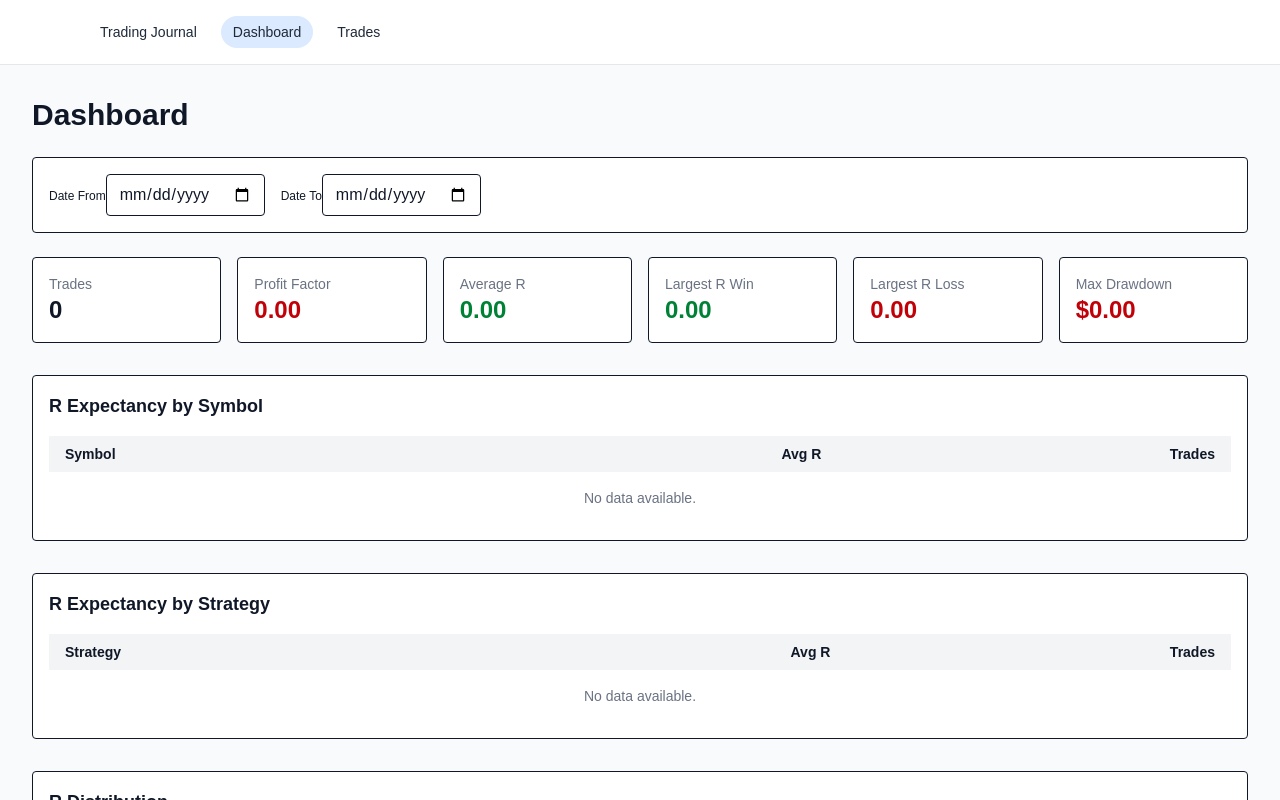
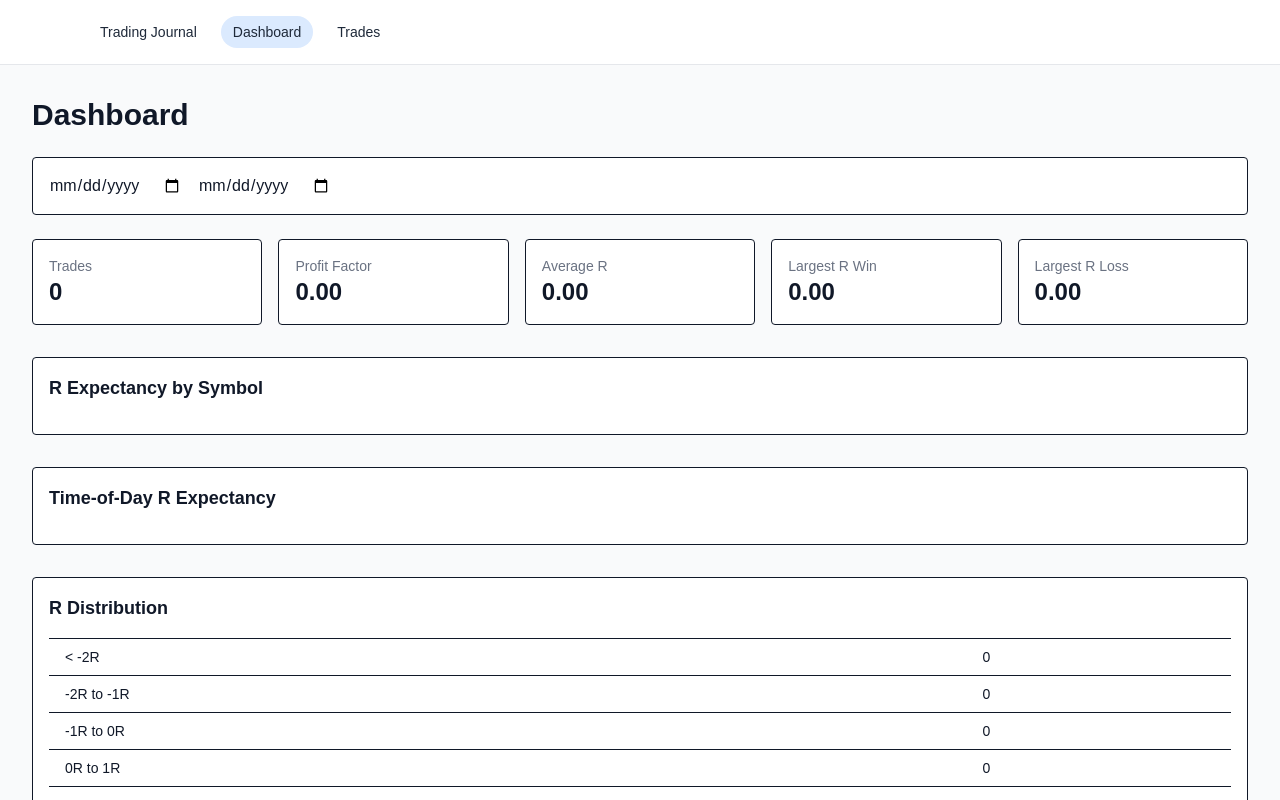
Before and after one commit to jorgemancipe/trading-journal, a Next.js app: page /dashboard in a window 1280 px wide. Shown: the top 800 px of the page. Built offline with nearby package versions, Linux system fonts and the light colour scheme.

Commit message:
Refactor DashboardPage and simplify components

```diff
--- a/app/dashboard/page.tsx
+++ b/app/dashboard/page.tsx
@@ -26,7 +26,6 @@ function buildRDistribution(rs: number[]) {
     { label: "1R to 2R", min: 1, max: 2 },
     { label: "> 2R", min: 2, max: Infinity },
   ];
-
   return buckets.map((b) => ({
     label: b.label,
     count: rs.filter((r) => r >= b.min && r < b.max).length,
@@ -37,7 +36,6 @@ function buildRDistribution(rs: number[]) {
 
 export default function DashboardPage() {
   const { trades } = useTrades();
-
   const [dateFrom, setDateFrom] = useState("");
   const [dateTo, setDateTo] = useState("");
 
@@ -74,6 +72,7 @@ export default function DashboardPage() {
     };
   }, [filteredTrades]);
 
+  /* ✅ R expectancy by symbol */
   const rBySymbol = useMemo(() => {
     const map = new Map<string, { totalR: number; count: number }>();
     for (const t of filteredTrades) {
@@ -92,26 +91,24 @@ export default function DashboardPage() {
       .sort((a, b) => b.avgR - a.avgR);
   }, [filteredTrades]);
 
-  const rByStrategy = useMemo(() => {
-    const map = new Map<string, { totalR: number; count: number }>();
-
+  /* ✅ R expectancy by time of day */
+  const rByHour = useMemo(() => {
+    const map = new Map<number, { totalR: number; count: number }>();
     for (const t of filteredTrades) {
-      const strategy = (t.strategy || "Unassigned") as string;
+      const hour = new Date(t.date).getHours();
       const r = t.profit / t.risk;
-
-      const entry = map.get(strategy) ?? { totalR: 0, count: 0 };
+      const entry = map.get(hour) ?? { totalR: 0, count: 0 };
       entry.totalR += r;
       entry.count += 1;
-      map.set(strategy, entry);
+      map.set(hour, entry);
     }
-
     return Array.from(map.entries())
-      .map(([strategy, v]) => ({
-        strategy,
+      .map(([hour, v]) => ({
+        hour,
         avgR: v.totalR / v.count,
         trades: v.count,
       }))
-      .sort((a, b) => b.avgR - a.avgR);
+      .sort((a, b) => a.hour - b.hour);
   }, [filteredTrades]);
 
   return (
@@ -120,147 +117,57 @@ export default function DashboardPage() {
 
       {/* Filters */}
       <div className="mb-6 bg-white p-4 border rounded flex gap-4">
-        <div>
-          <label className="text-xs">Date From</label>
-          <input
-            type="date"
-            value={dateFrom}
-            onChange={(e) => setDateFrom(e.target.value)}
-            className="border rounded px-3 py-2"
-          />
-        </div>
-        <div>
-          <label className="text-xs">Date To</label>
-          <input
-            type="date"
-            value={dateTo}
-            onChange={(e) => setDateTo(e.target.value)}
-            className="border rounded px-3 py-2"
-          />
-        </div>
+        <input type="date" value={dateFrom} onChange={(e) => setDateFrom(e.target.value)} />
+        <input type="date" value={dateTo} onChange={(e) => setDateTo(e.target.value)} />
       </div>
 
-      {/* Core Metrics */}
-      <div className="grid grid-cols-1 md:grid-cols-6 gap-4 mb-8">
+      {/* Metrics */}
+      <div className="grid grid-cols-1 md:grid-cols-5 gap-4 mb-8">
         <Metric label="Trades" value={metrics.trades} />
-        <Metric
-          label="Profit Factor"
-          value={metrics.profitFactor === Infinity ? "∞" : metrics.profitFactor.toFixed(2)}
-          positive={metrics.profitFactor >= 1}
-          negative={metrics.profitFactor < 1}
-        />
-        <Metric
-          label="Average R"
-          value={metrics.avgR.toFixed(2)}
-          positive={metrics.avgR >= 0}
-          negative={metrics.avgR < 0}
-        />
-        <Metric label="Largest R Win" value={metrics.largestRWin.toFixed(2)} positive />
-        <Metric label="Largest R Loss" value={metrics.largestRLoss.toFixed(2)} negative />
-        <Metric label="Max Drawdown" value={`$${metrics.maxDrawdown.toFixed(2)}`} negative />
+        <Metric label="Profit Factor" value={metrics.profitFactor === Infinity ? "∞" : metrics.profitFactor.toFixed(2)} />
+        <Metric label="Average R" value={metrics.avgR.toFixed(2)} />
+        <Metric label="Largest R Win" value={metrics.largestRWin.toFixed(2)} />
+        <Metric label="Largest R Loss" value={metrics.largestRLoss.toFixed(2)} />
       </div>
 
-      {/* R Expectancy by Symbol */}
-      <div className="bg-white border rounded p-4 mb-8">
-        <h2 className="text-lg font-semibold mb-4">R Expectancy by Symbol</h2>
-        <SimpleTable rows={rBySymbol} firstHeader="Symbol" />
-      </div>
+      {/* R by Symbol */}
+      <Section title="R Expectancy by Symbol" rows={rBySymbol} firstKey="symbol" />
 
-      {/* ✅ R Expectancy by Strategy */}
-      <div className="bg-white border rounded p-4 mb-8">
-        <h2 className="text-lg font-semibold mb-4">R Expectancy by Strategy</h2>
-        <SimpleTable rows={rByStrategy} firstHeader="Strategy" />
-      </div>
+      {/* ✅ R by Time of Day */}
+      <Section title="Time‑of‑Day R Expectancy" rows={rByHour} firstKey="hour" suffix=":00" />
 
       {/* R Distribution */}
-      <div className="bg-white border rounded p-4">
-        <h2 className="text-lg font-semibold mb-4">R Distribution</h2>
-        <div className="flex items-end gap-4 h-48">
-          {metrics.rDist.map((b) => (
-            <div key={b.label} className="flex flex-col items-center w-16">
-              <div
-                className="bg-blue-600 w-full"
-                style={{ height: `${b.count * 20}px`, minHeight: 8 }}
-              />
-              <div className="text-xs mt-2">{b.label}</div>
-              <div className="text-xs text-gray-500">{b.count}</div>
-            </div>
-          ))}
-        </div>
-      </div>
+      <Section title="R Distribution" rows={metrics.rDist} />
     </main>
   );
 }
 
-/* ───────── reusable table ───────── */
+/* ───────── reusable components ───────── */
 
-function SimpleTable({
-  rows,
-  firstHeader,
-}: {
-  rows: { avgR: number; trades: number }[] & Record<string, any>[];
-  firstHeader: string;
-}) {
+function Section({ title, rows, firstKey, suffix = "" }: any) {
   return (
+    <div className="bg-white border rounded p-4 mb-8">
+      <h2 className="text-lg font-semibold mb-4">{title}</h2>
       <table className="min-w-full text-sm">
-      <thead className="bg-gray-100">
-        <tr>
-          <th className="px-4 py-2 text-left">{firstHeader}</th>
-          <th className="px-4 py-2 text-right">Avg R</th>
-          <th className="px-4 py-2 text-right">Trades</th>
-        </tr>
-      </thead>
         <tbody>
-        {rows.map((r) => (
-          <tr key={r[firstHeader.toLowerCase()] ?? r.strategy ?? r.symbol} className="border-t">
-            <td className="px-4 py-2 font-medium">
-              {r[firstHeader.toLowerCase()] ?? r.strategy ?? r.symbol}
-            </td>
-            <td
-              className={`px-4 py-2 text-right font-semibold ${
-                r.avgR >= 0 ? "text-green-700" : "text-red-700"
-              }`}
-            >
-              {r.avgR.toFixed(2)}
-            </td>
-            <td className="px-4 py-2 text-right">{r.trades}</td>
+          {rows.map((r: any, i: number) => (
+            <tr key={i} className="border-t">
+              <td className="px-4 py-2">{firstKey ? r[firstKey] + suffix : r.label}</td>
+              <td className="px-4 py-2 text-right">{r.avgR ?? r.count}</td>
+              <td className="px-4 py-2 text-right">{r.trades ?? ""}</td>
             </tr>
           ))}
-        {rows.length === 0 && (
-          <tr>
-            <td colSpan={3} className="px-4 py-4 text-center text-gray-500">
-              No data available.
-            </td>
-          </tr>
-        )}
         </tbody>
       </table>
+    </div>
   );
 }
 
-/* ───────── metric card ───────── */
-
-function Metric({
-  label,
-  value,
-  positive,
-  negative,
-}: {
-  label: string;
-  value: string | number;
-  positive?: boolean;
-  negative?: boolean;
-}) {
+function Metric({ label, value }: { label: string; value: string | number }) {
   return (
     <div className="bg-white border rounded p-4">
       <div className="text-sm text-gray-500">{label}</div>
-      <div
-        className={`text-2xl font-semibold ${
-          positive ? "text-green-700" : negative ? "text-red-700" : ""
-        }`}
-      >
-        {value}
-      </div>
+      <div className="text-2xl font-semibold">{value}</div>
     </div>
   );
 }
```
Lines whose indentation alone changed are shown as unchanged.
